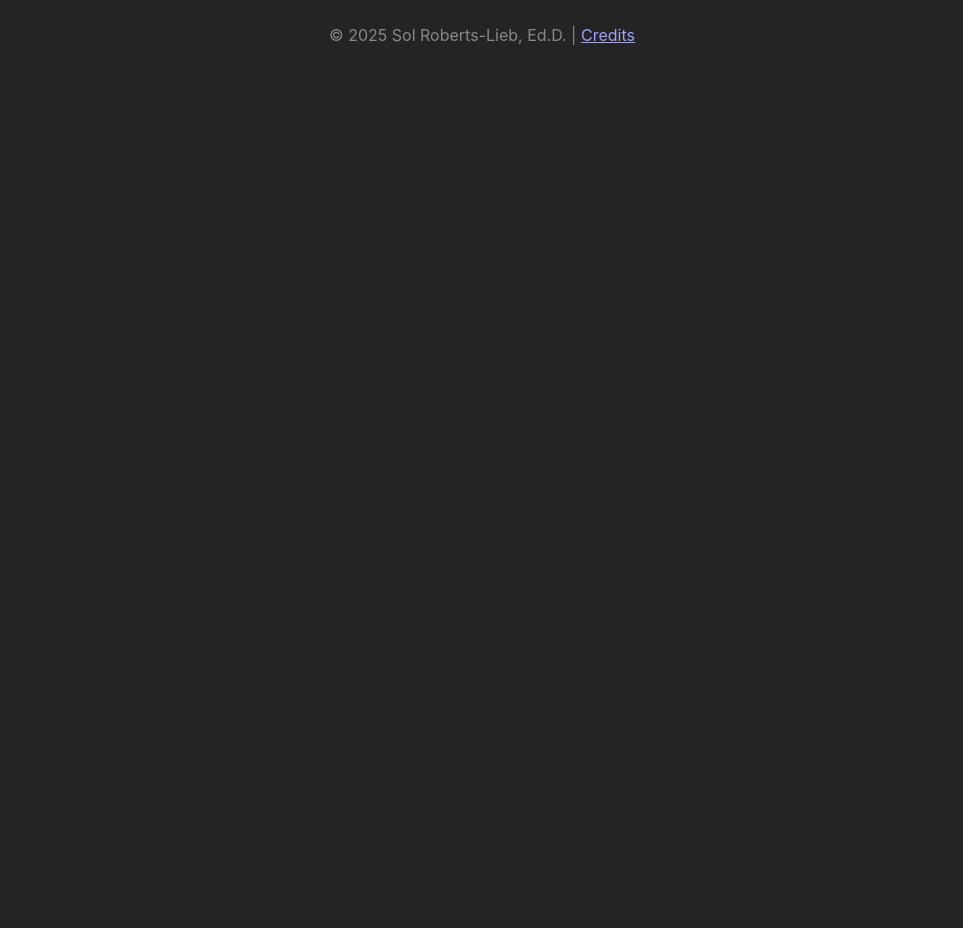
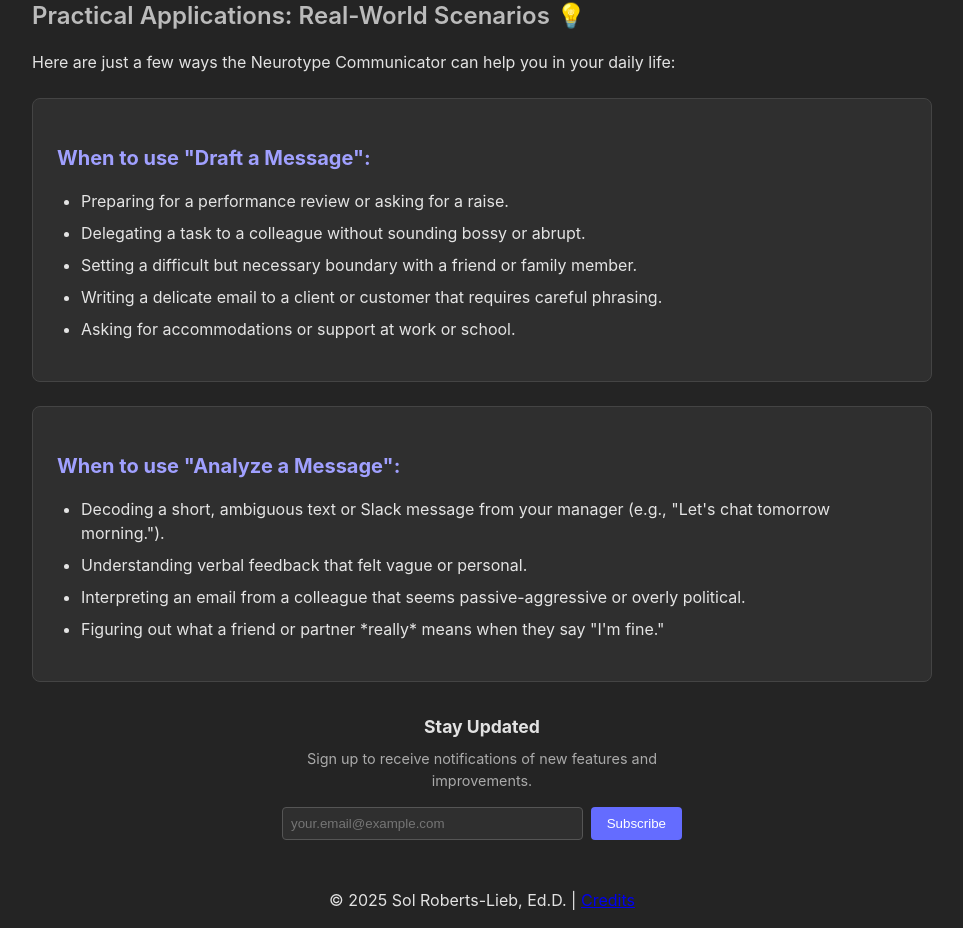
Before and after one commit to SolFlourishes/neurotype-communicator-frontend, a React (Vite) app: page /how-to-use in a window 1280 px wide. Shown: the part 1383-2311 px from the top of the page, without its empty margins (0-963 px from the left). Before the commit the page ends 1470 px from the top, so only its background shows below. Built offline with nearby package versions, Linux system fonts and the light colour scheme; no server answers.

Commit message:
Feat: Alpha 1.1

```diff
--- a/package.json
+++ b/package.json
@@ -1,7 +1,7 @@
 {
   "name": "neurotype-communicator-frontend",
   "private": true,
-  "version": "0.0.0",
+  "version": "1.1.1",
   "type": "module",
   "scripts": {
     "dev": "vite",
@@ -10,6 +10,7 @@
     "preview": "vite preview"
   },
   "dependencies": {
+    "@getbrevo/brevo": "^3.0.1",
     "axios": "^1.12.2",
     "react": "^19.1.1",
     "react-dom": "^19.1.1",
--- a/src/components/Footer.css
+++ b/src/components/Footer.css
@@ -1,11 +1,47 @@
-.app-footer {
-  border-top: 1px solid #333;
-  padding: 1.5rem 2rem;
+.footer-content {
+  max-width: 1200px;
+  margin: 0 auto;
+  display: flex;
+  flex-direction: column;
+  align-items: center;
+  gap: 2rem;
+}
+.listserv-signup {
+  max-width: 400px;
+  width: 100%;
   text-align: center;
-  color: #888;
-  margin-top: auto; /* Pushes the footer to the bottom */
 }
-
-.app-footer a {
-  color: #a0a0ff;
+.listserv-signup h4 {
+  margin: 0 0 0.5rem 0;
+  font-size: 1.1rem;
 }
+.listserv-signup p {
+  margin: 0 0 1rem 0;
+  font-size: 0.9rem;
+  color: #aaa;
+}
+.signup-form {
+  display: flex;
+  gap: 0.5rem;
+}
+.signup-form input {
+  flex-grow: 1;
+  border: 1px solid #555;
+  background-color: #2f2f2f;
+  padding: 0.5rem;
+  border-radius: 4px;
+  color: white;
+}
+.signup-form button {
+  background-color: #646cff;
+  border: none;
+  color: white;
+  padding: 0.5rem 1rem;
+  border-radius: 4px;
+  cursor: pointer;
+}
+.signup-message {
+  margin-top: 0.75rem !important;
+  font-size: 0.8rem;
+  color: #a0e9a4;
+}
--- a/src/components/Footer.jsx
+++ b/src/components/Footer.jsx
@@ -1,12 +1,48 @@
-import React from 'react';
+import React, { useState } from 'react';
 import { Link } from 'react-router-dom';
+import axios from 'axios';
 import './Footer.css';
 
 function Footer() {
   const currentYear = new Date().getFullYear();
+  const [email, setEmail] = useState('');
+  const [message, setMessage] = useState('');
+
+  const handleSubmit = async (e) => {
+    e.preventDefault();
+    setMessage('Subscribing...');
+    try {
+      const response = await axios.post('/api/subscribe', { email });
+      setMessage(response.data.message);
+      setEmail('');
+    } catch (error) {
+      setMessage('An error occurred. Please try again.');
+      console.error(error);
+    }
+  };
+
   return (
     <footer className="app-footer">
-      <p>&copy; {currentYear} Sol Roberts-Lieb, Ed.D. | <Link to="/credits">Credits</Link></p>
+      <div className="footer-content">
+        <div className="listserv-signup">
+          <h4>Stay Updated</h4>
+          <p>Sign up to receive notifications of new features and improvements.</p>
+          <form onSubmit={handleSubmit} className="signup-form">
+            <input
+              type="email"
+              value={email}
+              onChange={(e) => setEmail(e.target.value)}
+              placeholder="your.email@example.com"
+              required
+            />
+            <button type="submit">Subscribe</button>
+          </form>
+          {message && <p className="signup-message">{message}</p>}
+        </div>
+        <div className="copyright">
+          <p>&copy; {currentYear} Sol Roberts-Lieb, Ed.D. | <Link to="/credits">Credits</Link></p>
+        </div>
+      </div>
     </footer>
   );
 }
--- a/src/pages/ChangeLogPage.jsx
+++ b/src/pages/ChangeLogPage.jsx
@@ -1,23 +1,29 @@
 import React from 'react';
-import '../Content.css'; // Import shared styles
+import '../Content.css';
 
 function ChangeLogPage() {
   return (
     <div className="content-page">
-      <h1 className="text-3xl font-bold mb-4 text-gray-800 border-b pb-3">Change Log</h1>
+      <h1>Change Log</h1>
       <div className="mt-6">
+        <h2 className="text-2xl font-semibold text-gray-700">Version 1.1 (Alpha)</h2>
+        <ul className="list-disc list-inside pl-4 mt-2 text-gray-600 space-y-2">
+          <li>Populated all static content pages (Roadmap, Enhancements, Credits).</li>
+          <li>Added a "Practical Applications" section to the 'How to Use' page.</li>
+          <li>Implemented an email listserv signup form in the footer.</li>
+          <li>Added neurotype selectors to the 'Translate' modes for more tailored AI responses.</li>
+          <li>Resolved all known deployment and production bugs.</li>
+        </ul>
+      </div>
+      <div className="mt-6" style={{marginTop: '2rem'}}>
         <h2 className="text-2xl font-semibold text-gray-700">Version 1.0 (Alpha)</h2>
         <ul className="list-disc list-inside pl-4 mt-2 text-gray-600 space-y-2">
           <li>Initial release of the Neurotype Communicator.</li>
-          <li>Refactored UI to a stable three-card homepage design ("Draft," "Analyze," "Coach").</li>
-          <li>Separated "Translate" and "Coach" modes into distinct, more stable components.</li>
-          <li>Restored and populated all static pages (About, Enhancements, Contact, etc.).</li>
-          <li>Implemented robust backend architecture for all modes, fixing all known connection bugs.</li>
-          <li>Added a 5-star rating and comment feedback system, connected to a Firebase database.</li>
-          <li>Added email notifications for the Contact Us form using secure OAuth 2.0.</li>
-          <li>Added a dismissible "Alpha Notice" banner.</li>
-          <li>Added "Credits & Attributions" page and a copyright footer.</li>
-          <li>Implemented full accessibility (ARIA attributes, labels, etc.) across the application.</li>
+          <li>Established stable three-card homepage design ("Draft," "Analyze," "Coach").</li>
+          <li>Implemented robust backend architecture for all modes.</li>
+          <li>Added a 5-star rating and comment feedback system.</li>
+          <li>Implemented a functional Contact Us form with email notifications.</li>
+          <li>Added a dismissible "Alpha Notice" banner and a copyright footer.</li>
         </ul>
       </div>
     </div>
--- a/src/pages/HowToUsePage.jsx
+++ b/src/pages/HowToUsePage.jsx
@@ -4,31 +4,57 @@ import '../Content.css'; // Import shared styles
 function HowToUsePage() {
   return (
     <div className="content-page">
-      <h1 className="text-3xl font-bold mb-4 text-gray-800 border-b pb-3">How to Use the Communicator</h1>
+      <h1>How to Use the Communicator</h1>
       <p className="mission">This guide will help you get the most out of the Neurotype Communicator by explaining its core features with clear examples.</p>
-      <h2 className="text-2xl font-semibold mt-8 mb-3 text-gray-700">Choosing Your Mode</h2>
+
+      <h2>Choosing Your Mode</h2>
       <p>The app has three primary modes. Use the homepage to choose the right tool for your specific challenge.</p>
       <div className="mt-6 space-y-8">
           <div className="bg-gray-50 p-6 rounded-lg border">
-              <h3 className="flex items-center text-xl font-bold mb-3 text-gray-800">Draft a Message</h3>
+              <h3>Draft a Message</h3>
               <p className="mb-4">Select this mode when you have a thought or idea and need help phrasing it effectively for a specific audience. It's your personal writing partner.</p>
               <div className="bg-white p-4 rounded-md border">
-                  <h4 className="font-semibold text-gray-700 mb-2">Example Scenario:</h4>
-                  <p className="text-sm text-gray-600">You (ND) need to tell your NT manager you can't make a work retreat due to personal stress, but you're worried about sounding unprofessional.</p>
+                  <h4>Example Scenario:</h4>
+                  <p>You (ND) need to tell your NT manager you can't make a work retreat due to personal stress, but you're worried about sounding unprofessional.</p>
               </div>
           </div>
           <div className="bg-gray-50 p-6 rounded-lg border">
-              <h3 className="flex items-center text-xl font-bold mb-3 text-gray-800">Analyze a Message</h3>
+              <h3>Analyze a Message</h3>
               <p className="mb-4">This mode is your decoder ring for confusing conversations. It helps you see the subtext and craft a strategic reply.</p>
               <div className="bg-white p-4 rounded-md border">
-                  <h4 className="font-semibold text-gray-700 mb-2">Example Scenario:</h4>
-                  <p className="text-sm text-gray-600">You (ND) pitched an idea to an NT colleague, and they replied with, "That's something to think about."</p>
+                  <h4>Example Scenario:</h4>
+                  <p>You (ND) pitched an idea to an NT colleague, and they replied with, "That's something to think about."</p>
               </div>
           </div>
           <div className="bg-gray-50 p-6 rounded-lg border">
-              <h3 className="flex items-center text-xl font-bold mb-3 text-gray-800">Coach My Response</h3>
+              <h3>Coach My Response</h3>
               <p className="mb-4">This mode is for when you're not sure where to start, or want to explore an idea more deeply. It's a free-form chat where you can talk through your situation with the AI.</p>
           </div>
+      </div>
+
+      {/* --- NEW SECTION --- */}
+      <h2 style={{ marginTop: '3rem' }}>Practical Applications: Real-World Scenarios 💡</h2>
+      <p>Here are just a few ways the Neurotype Communicator can help you in your daily life:</p>
+
+      <div className="bg-gray-50 p-6 rounded-lg border">
+        <h3 style={{color: '#a0a0ff'}}>When to use "Draft a Message":</h3>
+        <ul className="list-disc space-y-2">
+          <li>Preparing for a performance review or asking for a raise.</li>
+          <li>Delegating a task to a colleague without sounding bossy or abrupt.</li>
+          <li>Setting a difficult but necessary boundary with a friend or family member.</li>
+          <li>Writing a delicate email to a client or customer that requires careful phrasing.</li>
+          <li>Asking for accommodations or support at work or school.</li>
+        </ul>
+      </div>
+
+      <div className="bg-gray-50 p-6 rounded-lg border">
+        <h3 style={{color: '#a0a0ff'}}>When to use "Analyze a Message":</h3>
+        <ul className="list-disc space-y-2">
+          <li>Decoding a short, ambiguous text or Slack message from your manager (e.g., "Let's chat tomorrow morning.").</li>
+          <li>Understanding verbal feedback that felt vague or personal.</li>
+          <li>Interpreting an email from a colleague that seems passive-aggressive or overly political.</li>
+          <li>Figuring out what a friend or partner *really* means when they say "I'm fine."</li>
+        </ul>
       </div>
     </div>
   );
--- a/src/pages/RoadmapPage.jsx
+++ b/src/pages/RoadmapPage.jsx
@@ -1,13 +1,13 @@
 import React from 'react';
-import '../Content.css'; // Import shared styles
+import '../Content.css';
 
 function RoadmapPage() {
   return (
     <div className="content-page">
-      <h1 className="text-3xl font-bold mb-4 text-gray-800 border-b pb-3">Application Roadmap</h1>
+      <h1>Application Roadmap</h1>
       <p className="mission">We believe in transparency. This page outlines the current state of our application and our vision for the future, so our alpha testers know what to expect and how they can help us grow.</p>
       <div className="bg-blue-50 p-6 rounded-lg mt-8 border border-blue-200">
-          <h2 className="flex items-center text-2xl font-semibold mb-4 text-blue-800">Current Phase: Alpha Version</h2>
+          <h2>Current Phase: Alpha Version</h2>
           <p className="mb-4">The version you are using now is an early, functional release. Its primary purpose is to test the core mechanics and gather essential user feedback.</p>
           <div>
             <h3 className="font-bold text-lg mb-2">Strengths</h3>
@@ -27,13 +27,14 @@ function RoadmapPage() {
           </div>
       </div>
       <div className="bg-green-50 p-6 rounded-lg mt-8 border border-green-200">
-          <h2 className="flex items-center text-2xl font-semibold mb-4 text-green-800">Next Phase: Beta Version</h2>
+          <h2>Next Phase: Beta Version</h2>
           <p className="mb-4">The Beta version will be a major leap forward in intelligence and accuracy, powered by the feedback and research gathered during the Alpha phase.</p>
           <div>
             <h3 className="font-bold text-lg mb-2">Key Enhancements</h3>
             <ul className="list-disc list-inside pl-4 space-y-2">
               <li><strong>A Smarter AI Brain:</strong> We will implement a Retrieval Augmented Generation (RAG) system.</li>
               <li><strong>Personalization:</strong> Introduction of secure user accounts and "Key Contacts" profiles.</li>
+              <li><strong>Conversation Practice Simulator:</strong> Practice real-time conversations with a custom AI persona.</li>
               <li><strong>Deeper Nuance:</strong> Addition of granular neurotype and cross-cultural selections.</li>
             </ul>
           </div>
```
Also changed, not shown: api/subscribe.js (added, +35 -0 lines), src/pages/EnhancementsPage.jsx (+17 -17 lines), 1 other file (tests, documents, lock files or other folders).
